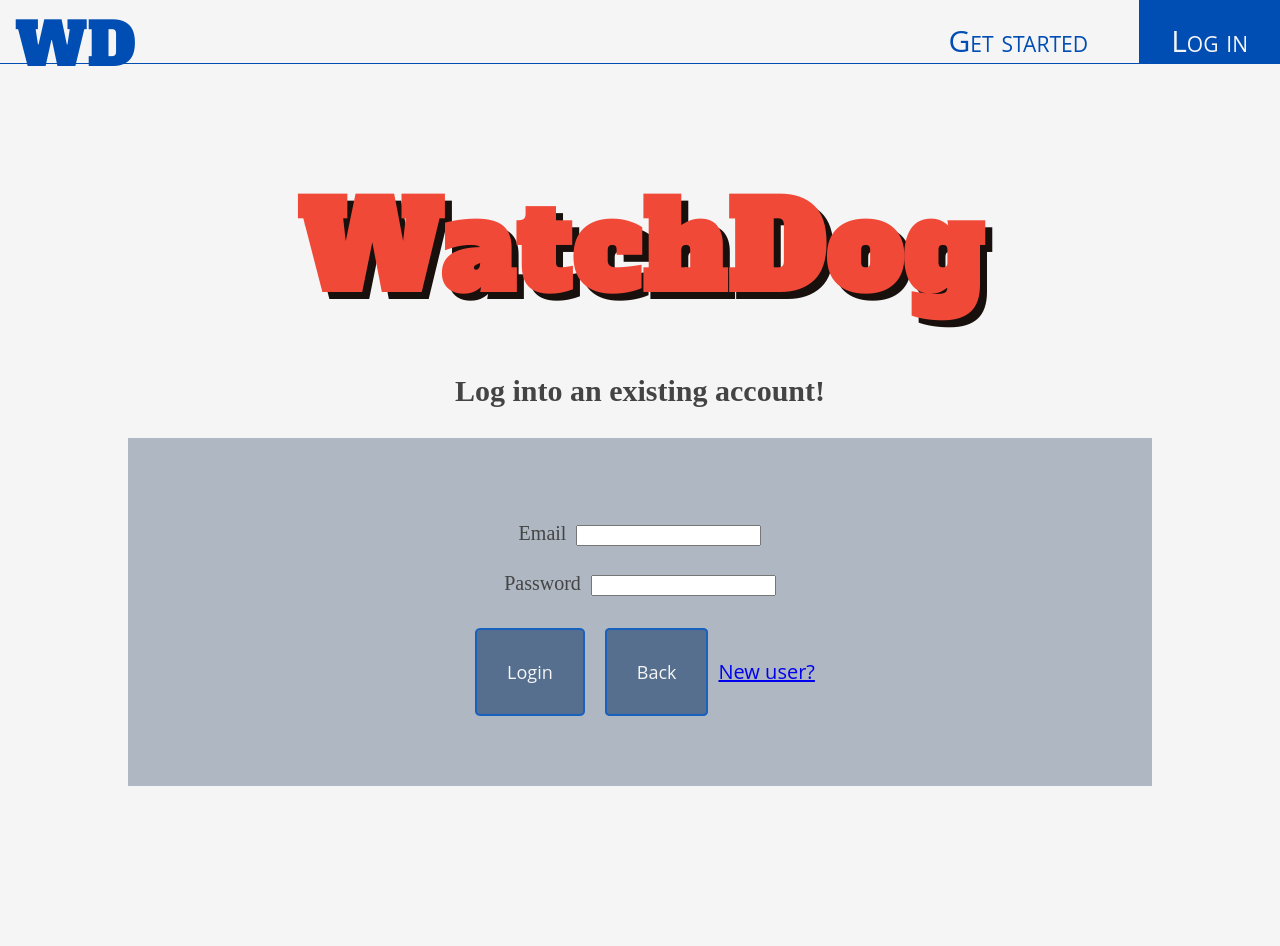
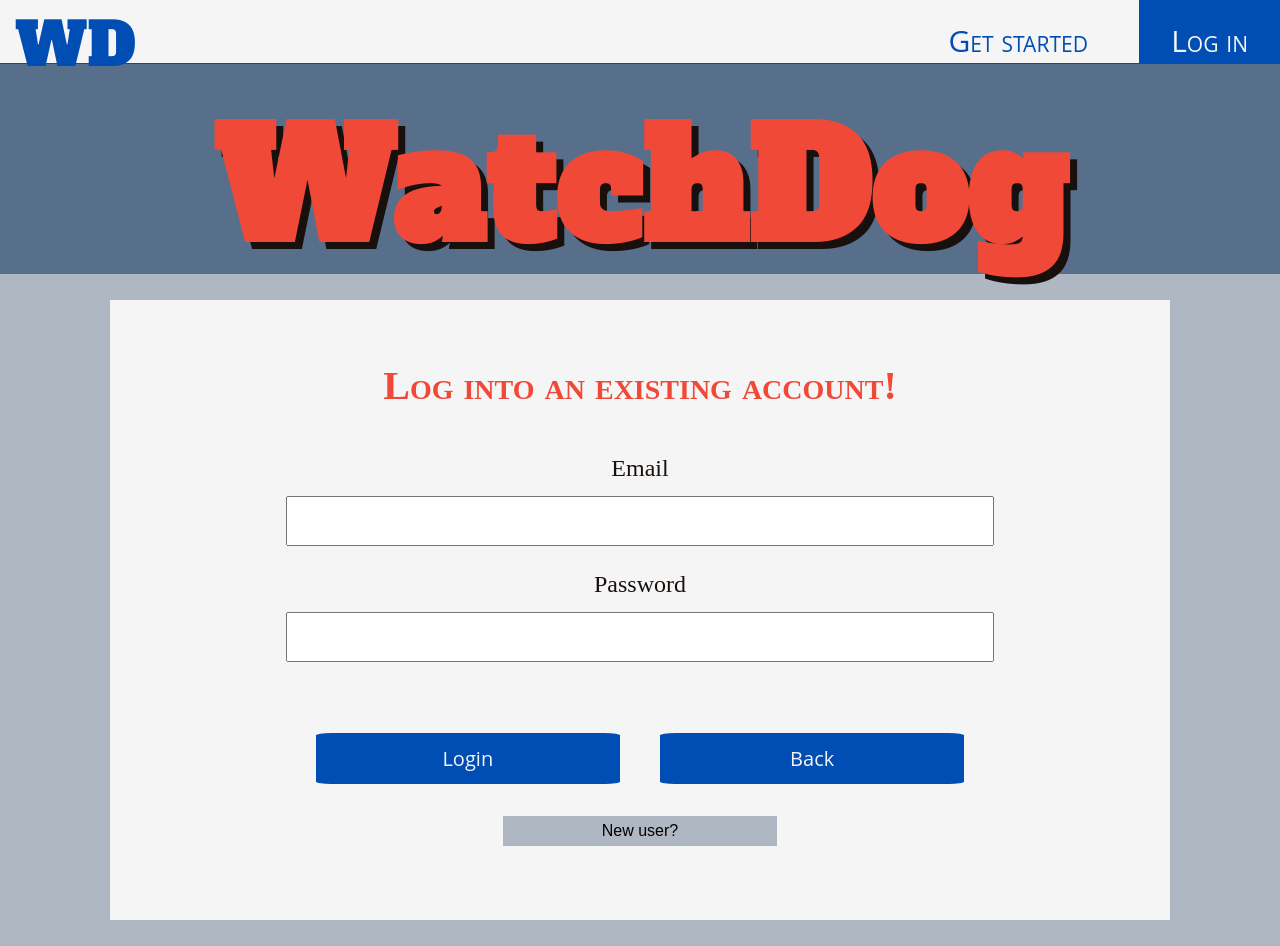
Before and after one commit to EvanJVogts/Watchdog-client, a React (Create React App) app: page /login in a window 1280 px wide. Before the commit the page ends 914 px from the top, so only its background shows below. Built offline with nearby package versions, Linux system fonts and the light colour scheme; no server answers; a web font is replaced by a local one.

Commit message:
user sign in css

```diff
--- a/src/Components/LoginForm/LoginForm.css
+++ b/src/Components/LoginForm/LoginForm.css
@@ -3,54 +3,108 @@
 }
 
 .login-email-input {
-  margin: 20px;
+  margin: 0% 0% 2% 0%;
+  text-align: center;
+  width: 70%;
+  height: 50px;
+  color: #18100C;
+  font-family: "Open Sans", sans-serif;
+  font-size: 100%;
 }
 
 .login-password-input {
-  margin: 20px;
+  margin: 0% 0% 2% 0%;
+  text-align: center;
+  width: 70%;
+  height: 50px;
+  color: #18100C;
+  font-family: "Open Sans", sans-serif;
+  font-size: 100%;
 }
 
 .login-email-input_label {
-  margin-right: 10px;
+  display: block;
+  margin-bottom: 10px;
+  color: #18100C;
+  font-size: 120%;
   font-family: 'Gentium Book Basic', serif;
 }
 
 .login-password-input_label {
-  margin-right: 10px;
+  display: block;
+  margin-bottom: 10px;
+  color: #18100C;
+  font-size: 120%;
   font-family: 'Gentium Book Basic', serif;
 }
 
 .login-submit-button {
-  padding: 30px;
-  margin: 10px;
+  padding: 12px;
+  margin: 5% 2% 0px 2%;
   text-decoration: none;
-  color: #F5F5F5;
-  border: 2px solid #1961BF;
+  color:#F5F5F5;
   border-radius: 5%;
-  background: #566F8F;
+  background: #004DB3;
+  display: inline-block;
+  width: 30%;
+  border: none;
   font-family: "Open Sans", sans-serif;
-  font-size: 18px;
+  font-size: 20px;
 }
 
 .login-submit-button:hover {
+  color: #FFC861;
+  background-color: #1E74E5;
   cursor: pointer;
-  color: #DBBD93;
-  border-color: #D6973C;
 }
 
 .login-back-button {
-  padding: 30px;
-  margin: 10px;
+  padding: 12px;
+  margin: 5% 2% 0px 2%;
   text-decoration: none;
-  color: #F5F5F5;
-  border: 2px solid #1961BF;
+  color:#F5F5F5;
   border-radius: 5%;
-  background: #566F8F;
-  font-size: 18px;
+  background: #004DB3;
+  display: inline-block;
+  width: 30%;
+  border: none;
   font-family: "Open Sans", sans-serif;
+  font-size: 20px;
 }
 
 .login-back-button:hover {
-  color: #DBBD93;
-  border-color: #D6973C;
+  color: #FFC861;
+  background-color: #1E74E5;
+  cursor: pointer;
 }
+
+.login-signup-button {
+  text-decoration: none;
+  border: none;
+  width: 30%;
+  font-size: 80%;
+  padding: 6px;
+  background: #AFB7C2;
+}
+
+.login-signup-link {
+  display: block;
+  margin: 3% 5% 5% 5%;
+}
+
+.login-signup-button:hover {
+  color: #004DB3;
+  cursor: pointer;
+}
+
+.login-submit-button:visited {
+  text-decoration: none;
+}
+
+.login-back-button:visited {
+  text-decoration: none;
+}
+
+.login-signup-button:visited {
+  text-decoration: none;
+}
--- a/src/Components/LoginForm/LoginForm.js
+++ b/src/Components/LoginForm/LoginForm.js
@@ -1,7 +1,6 @@
 import React, { Component } from 'react';
 import TokenService from '../../services/token-service';
 import AuthApiService from '../../services/auth-api-service';
-// import { Button, Input } from '../Utility/Utility';
 import { Link } from 'react-router-dom';
 import UserContext from '../../contexts/UserContext';
 import './LoginForm.css';
@@ -44,7 +43,7 @@ export default class NewUserForm extends Component {
         <div role='alert'>
           {error && <p className='error'>Something went wrong!</p>}
         </div>
-          <div className='login-email-input'>
+          <div>
             <label
               htmlFor="LoginForm_email"
               className='login-email-input_label'>
@@ -54,10 +53,11 @@ export default class NewUserForm extends Component {
               type="email"
               name='email'
               id='LoginForm_email'
+              className='login-email-input'
               required>
             </input>
           </div>
-          <div className='login-password-input'>
+          <div>
             <label
               htmlFor="LoginForm_password"
               className='login-password-input_label'>
@@ -67,6 +67,7 @@ export default class NewUserForm extends Component {
               type='password'
               name='password'
               id='LoginForm_password'
+              className='login-password-input'
               required>
             </input>
           </div>
@@ -76,15 +77,19 @@ export default class NewUserForm extends Component {
             Login
         </button>
         <Link
-          to='/'
-          className='login-back-button'>
-            Back
+          to='/'>
+            <button
+              className='login-back-button'>
+                Back
+            </button>
         </Link>
         <Link
           to='/register'
-          className='login-register-button'
-          >
-            New user?
+          className='login-signup-link'>
+            <button
+              className='login-signup-button'>
+                New user?
+            </button>
         </Link>
       </form>
     )
--- a/src/Components/NewUserForm/NewUserForm.css
+++ b/src/Components/NewUserForm/NewUserForm.css
@@ -76,7 +76,7 @@
 
 .signup_submit_button {
   padding: 12px;
-  margin: 5% 5% 0px 5%;
+  margin: 5% 2% 0px 2%;
   text-decoration: none;
   color:#F5F5F5;
   border-radius: 5%;
@@ -90,7 +90,7 @@
 
 .signup_back_button {
   padding: 12px;
-  margin: 5% 5% 0px 5%;
+  margin: 5% 2% 0px 2%;
   text-decoration: none;
   color:#F5F5F5;
   border-radius: 5%;
@@ -113,7 +113,7 @@
 
 .signup-login-link {
   display: block;
-  margin: 3% 5% 8% 5%;
+  margin: 3% 5% 5% 5%;
 }
 
 .signup_submit_button:hover {
--- a/src/Routes/LoginPage/LoginPage.css
+++ b/src/Routes/LoginPage/LoginPage.css
@@ -1,20 +1,31 @@
 .login-title {
-  margin-bottom: 20vh;
-  margin-top: 8vh;
-  font-size: 300%;
+  margin-bottom: 10vh;
+  margin-top: 6vh;
+  font-size: 500%;
   text-shadow: 7px 7px #18100C;
   color: #F14938;
 }
 
 .login-slogan {
-  margin-bottom: 2vh;
-  display: block;
   font-family: 'Gentium Book Basic', serif;
-  font-weight: bold;
+  color: #F14938;
+  font-size: 200%;
+  font-variant: small-caps;
 }
 
-.login-form-section {
-  padding: 60px 80px 60px 80px;
-  background: #afb7c2;
-  margin: 0% 10% 10% 10%;
+.login-page {
+  background-color:#AFB7C2;
+  padding: 2% 4% 2% 4%;
 }
+
+.login-title-section {
+  background-color: #586F8C;
+  line-height: 0px;
+  padding: 1px;
+}
+
+.login-box {
+  background: #F5F5F5;
+  margin: 0% 5% 0% 5%;
+  padding: 2%;
+}
--- a/src/Routes/LoginPage/LoginPage.js
+++ b/src/Routes/LoginPage/LoginPage.js
@@ -6,17 +6,19 @@ export default class LoginPage extends Component {
   render() {
     return (
       <>
+        <section className='login-title-section'>
           <header className='login-title'>
             <h1>WatchDog</h1>
           </header>
-        <div className='login-slogan'>
-          <h2>
+        </section>
+        <section className='login-page'>
+          <div className='login-box'>
+            <h2 className='login-slogan'>
                 Log into an existing account!
             </h2>
-        </div>
-        <section className='login-form-section'>
             <LoginForm
               history = {this.props.history}/>
+          </div>
         </section>
     </>
     )
```
Lines whose indentation alone changed are shown as unchanged.
